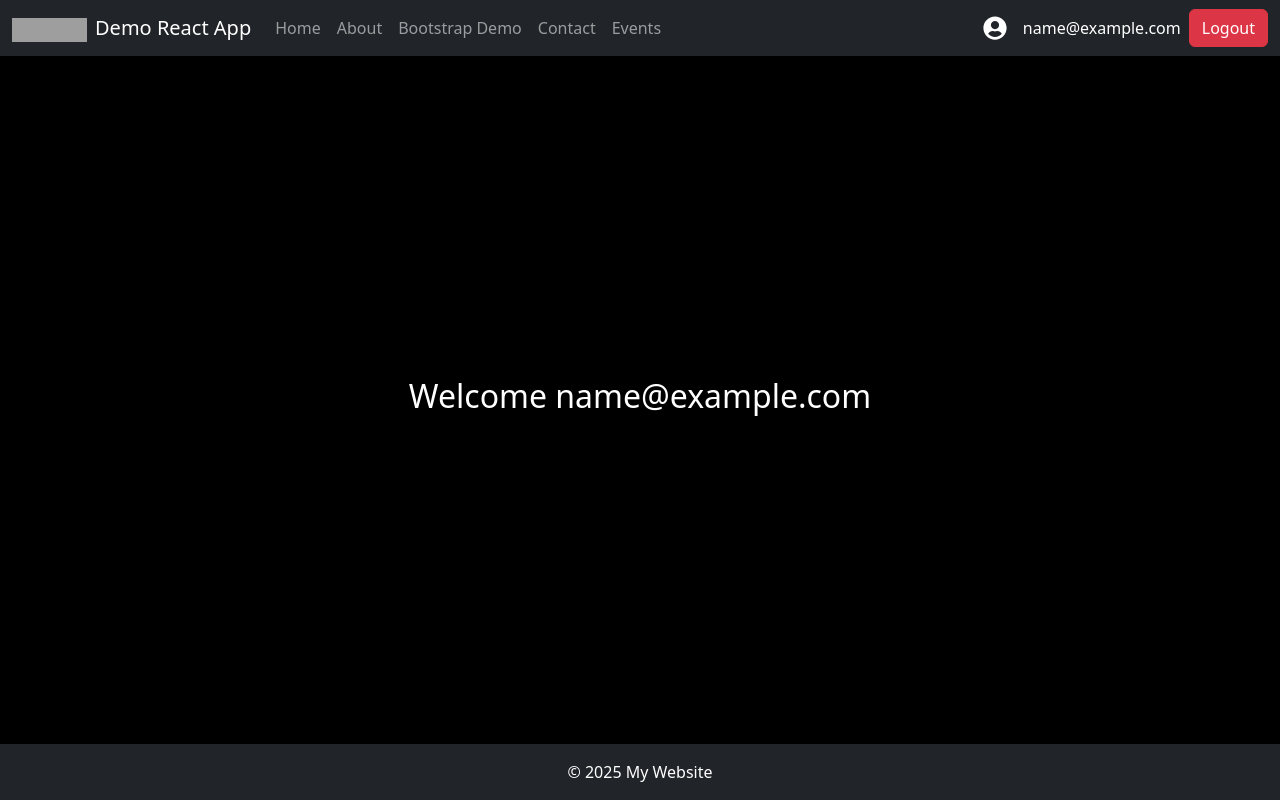
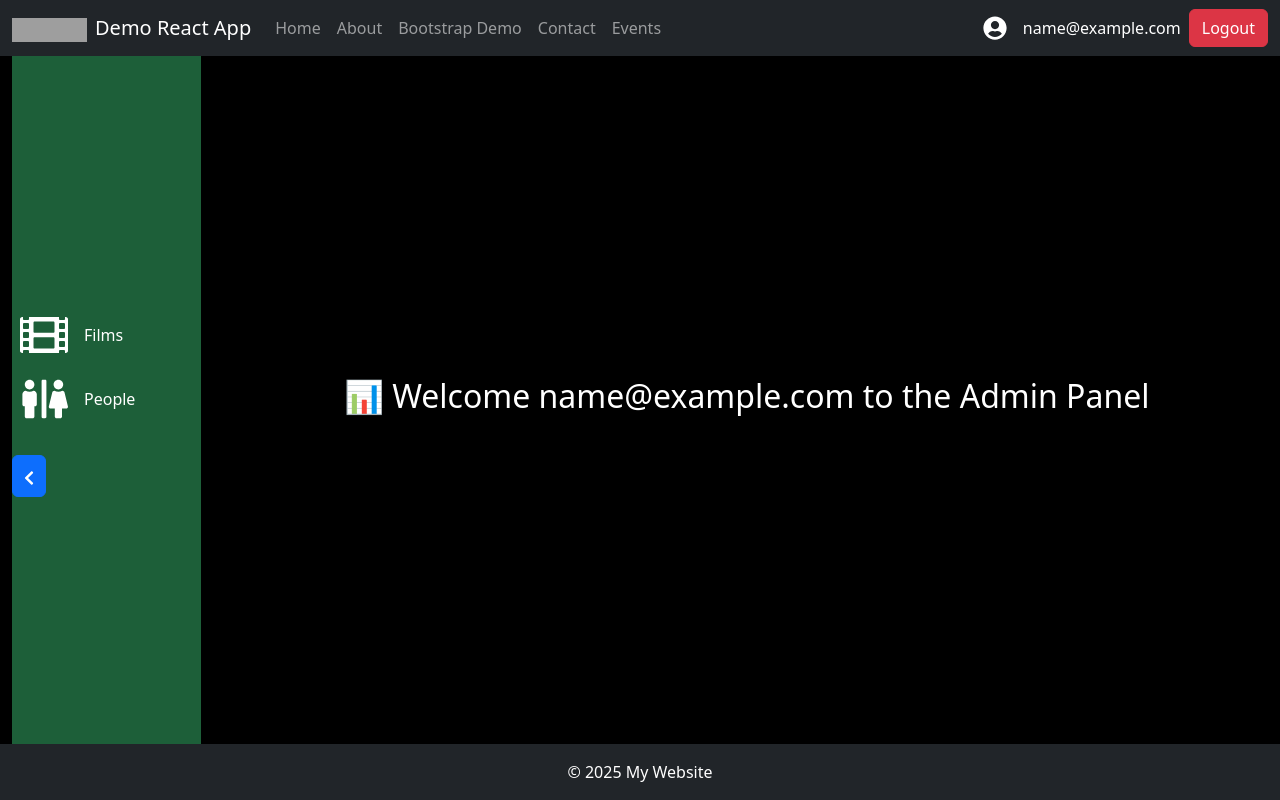
Before and after one commit to cfahim/uvu_cs3660_react, a React (Vite) app: page /login in a window 1280 px wide. Both pictures are taken after typing "name@example.com", "Sample123" into the empty fields and a click on the button "Login". Built offline with nearby package versions, Linux system fonts and the light colour scheme; grey boxes are pictures that could not be loaded.

Commit message:
added admin layout and swapi page for films

```diff
--- a/src/context/AuthContext.jsx
+++ b/src/context/AuthContext.jsx
@@ -22,7 +22,7 @@ export const AuthProvider = ({ children }) => {
 
     const login = (username, password) => {
         const now = new Date();
-        const fakeToken = { username, password, expiration: now.setMinutes(now.getMinutes() + 1) };
+        const fakeToken = { username, password, expiration: now.setHours(now.getHours() + 1) };
         localStorage.setItem("token", JSON.stringify(fakeToken));
         setIsLoggedIn(true);
         setToken(fakeToken);
--- a/src/pages/admin/Admin.jsx
+++ b/src/pages/admin/Admin.jsx
@@ -1,15 +1,30 @@
-import { useContext, React } from "react";
+import { useContext } from "react";
 import MainLayout from "../layouts/MainLayout";
 import { AuthContext } from "../../context/AuthContext";
+import AdminLayout from "../layouts/AdminLayout";
+import SWAPIFilms from "../swapi/SWAPIFilms";
 
 const Admin = () => {
-    const { token } = useContext(AuthContext);
+  const { token } = useContext(AuthContext);
 
-    return (
-        <MainLayout title="Admin | MyPage">
-            <h2>Welcome {token.username}</h2>
-        </MainLayout>
-    );
+  const renderContent = (activeItem) => {
+    switch (activeItem) {
+      case "Films":
+        return <SWAPIFilms />;
+      case "People":
+        return <h2>🧑 People Management</h2>;
+      default:
+        return <h2>📊 Welcome {token.username} to the Admin Panel</h2>;
+    }
+  };
+
+  return (
+    <MainLayout title="Admin | MyPage" showMain={false}>
+      <AdminLayout>
+        {(activeItem) => renderContent(activeItem)}
+      </AdminLayout>
+    </MainLayout>
+  );
 };
 
 export default Admin;
--- /dev/null
+++ b/src/pages/admin/AdminSideBar.jsx
@@ -0,0 +1,53 @@
+import { useState } from "react";
+import { FaFilm, FaRestroom, FaChevronRight, FaChevronLeft } from "react-icons/fa";
+
+const SidebarItem = ({ icon: Icon, label, collapsed, active, onClick }) => (
+  <div
+    className={`d-flex align-items-center p-2 cursor-pointer rounded ${active ? "bg-primary text-white" : "hover:bg-light"}`}
+    onClick={onClick}
+    style={{ userSelect: "none" }} // Prevent text selection
+  >
+    <Icon style={collapsed ? { width: "75%", height: "75%" } : { width: "3em", height: "3em" }} />
+    {!collapsed && <span className="px-3">{label}</span>}
+  </div>
+);
+
+function AdminSideBar({ collapsed, setCollapsed, setActiveItem }) {
+  const [activeItem, setActiveState] = useState("Dashboard");
+
+  const handleItemClick = (item) => {
+    setActiveState(item); // Updates local state
+    setActiveItem(item); // Updates parent (AdminLayout)
+  };
+
+  return (
+    <aside className="d-flex flex-column justify-content-center" style={{ height: "100%", backgroundColor: "#1d5f39" }}>
+      <nav className="mb-4">
+        <SidebarItem
+          icon={FaFilm}
+          label="Films"
+          collapsed={collapsed}
+          active={activeItem === "Films"}
+          onClick={() => handleItemClick("Films")}
+        />
+        <SidebarItem
+          icon={FaRestroom}
+          label="People"
+          collapsed={collapsed}
+          active={activeItem === "People"}
+          onClick={() => handleItemClick("People")}
+        />
+      </nav>
+      <div className="d-flex justify-content-between align-items-center mb-6">
+        <button
+          onClick={() => setCollapsed(!collapsed)}
+          className="btn btn-primary p-2"
+        >
+          {collapsed ? <FaChevronRight /> : <FaChevronLeft />}
+        </button>
+      </div>
+    </aside>
+  );
+}
+
+export default AdminSideBar;
--- /dev/null
+++ b/src/pages/layouts/AdminLayout.jsx
@@ -0,0 +1,26 @@
+import { useState } from "react";
+import AdminSideBar from "../admin/AdminSideBar";
+
+function AdminLayout({ children }) {
+  const [collapsed, setCollapsed] = useState(false);
+  const [activeItem, setActiveItem] = useState("Dashboard"); // Default active page
+
+  return (
+    <div className="container-fluid" style={{height:"100%"}}>
+        <div className="row" style={{height:"100%"}}>
+            <div className={collapsed ? "col-1" : "col-2"}>
+                {/* Sidebar */}
+                <AdminSideBar collapsed={collapsed} setCollapsed={setCollapsed} setActiveItem={setActiveItem} />
+            </div>
+            <div className="col">
+                {/* Main Content */}
+                <main className="d-flex flex-column flex-grow-1 justify-content-center align-items-center" style={{height:"100%"}}>
+                    {children(activeItem)}
+                </main>
+            </div>
+        </div>
+    </div>
+  );
+}
+
+export default AdminLayout;
--- a/src/pages/layouts/MainLayout.jsx
+++ b/src/pages/layouts/MainLayout.jsx
@@ -2,7 +2,7 @@ import React, { useEffect } from "react";
 import MainNav from "../MainNav";
 import MainFooter from "../MainFooter";
 
-const MainLayout = ({ children, title }) => {
+const MainLayout = ({ children, title, showMain = true }) => {
     // useEffect is a hook that allows you to run side effects in function components
     // Side effects are things like data fetching, subscriptions, or manually changing the DOM
     useEffect(() => {
@@ -14,9 +14,13 @@ const MainLayout = ({ children, title }) => {
   return (
     <div className="d-flex flex-column vh-100">
       <MainNav />
-      <main className="d-flex flex-column flex-grow-1 justify-content-center align-items-center">
-        {children}
-      </main>
+      {showMain ? (
+        <main className="d-flex flex-column flex-grow-1 justify-content-center align-items-center">
+          {children}
+        </main>
+      ) : (
+        children
+      )}
       <MainFooter />
     </div>
   );
--- /dev/null
+++ b/src/pages/swapi/SWAPIFilms.jsx
@@ -0,0 +1,74 @@
+import { useEffect, useState } from "react";
+
+const SWAPIFilms = () => {
+  const [films, setFilms] = useState([]);
+  const [loading, setLoading] = useState(true);
+  const [error, setError] = useState(null);
+  const [sortBy, setSortBy] = useState("episode"); // "episode" or "release"
+
+  useEffect(() => {
+    const fetchFilms = async () => {
+      try {
+        const response = await fetch("https://swapi.dev/api/films/");
+        if (!response.ok) throw new Error("Failed to fetch films");
+        const data = await response.json();
+        setFilms(data.results);
+      } catch (err) {
+        setError(err.message);
+      } finally {
+        setLoading(false);
+      }
+    };
+
+    fetchFilms();
+  }, []);
+
+  if (loading) {
+    return (
+      <div className="d-flex justify-content-center align-items-center mt-4">
+        <div className="spinner-border text-primary" role="status">
+          <span className="visually-hidden">Loading...</span>
+        </div>
+      </div>
+    );
+  }
+
+  if (error) {
+    return <div className="alert alert-danger">Error: {error}</div>;
+  }
+
+  // Sorting logic
+  const sortedFilms = [...films].sort((a, b) => {
+    if (sortBy === "release") {
+      return new Date(a.release_date) - new Date(b.release_date);
+    } else {
+      return a.episode_id - b.episode_id;
+    }
+  });
+
+  return (
+    <div className="container mt-3">
+      <h2 className="mb-4">📽️ Star Wars Films</h2>
+
+      {/* Sort Toggle Button */}
+      <button
+        className="btn btn-secondary mb-3"
+        onClick={() => setSortBy(sortBy === "episode" ? "release" : "episode")}
+      >
+        Sort by: {sortBy === "episode" ? "Release Date" : "Episode Number"}
+      </button>
+
+      <ul className="list-group">
+        {sortedFilms.map((film) => (
+          <li key={film.episode_id} className="list-group-item list-group-item-action">
+            <strong>Episode {film.episode_id}: {film.title}</strong>
+            <br />
+            <small className="text-muted">Released: {film.release_date}</small>
+          </li>
+        ))}
+      </ul>
+    </div>
+  );
+};
+
+export default SWAPIFilms;
```
